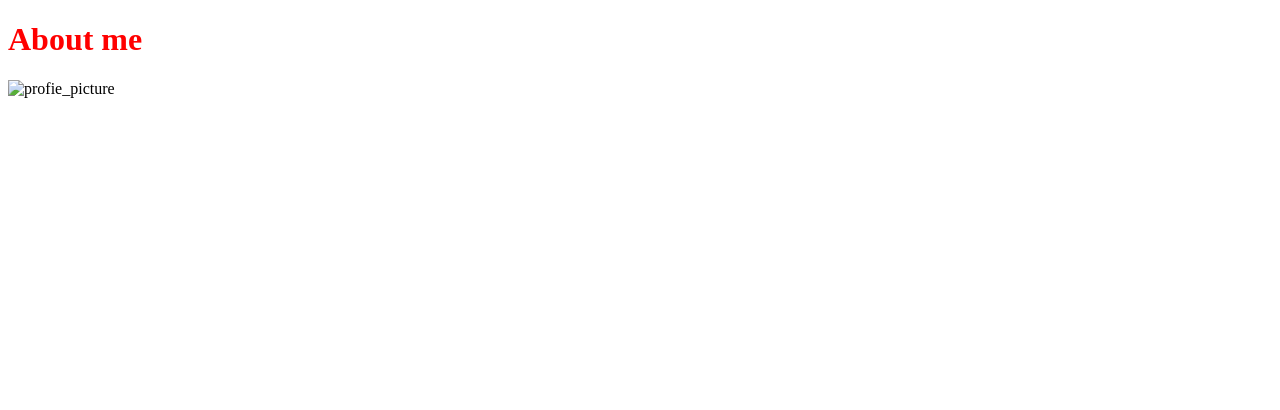
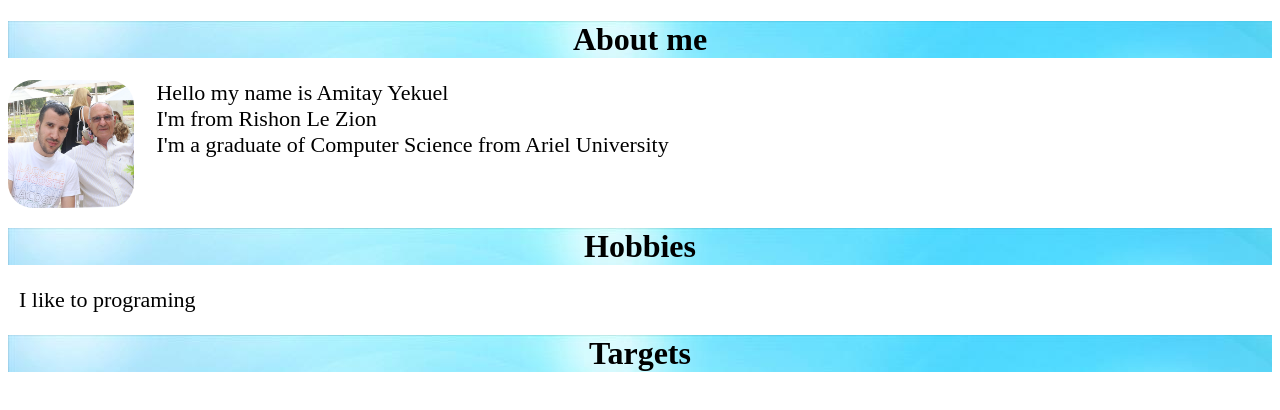
Before and after one commit to Amitay1987/portfolio, a plain HTML site: page index.html in a window 1280 px wide. Drawn offline with Linux system fonts and the light colour scheme.

Commit message:
add all files

```diff
--- a/index.html
+++ b/index.html
@@ -4,12 +4,18 @@
 	<meta charset="UTF-8">
     <meta name="viewport" content="width=device-width, initial-scale=1.0">
     <meta http-equiv="X-UA-Compatible" content="ie=edge">
-    <title>Amitay</title>
+    <title>About Me</title>
     <link rel="stylesheet" type="text/css" href="style.css">
 </head>
 <body>
 	<h1>About me</h1>
-	<img class="picture" src="profile" alt="profie_picture">
+	<p><img src="pic.jpeg" alt="profie_picture" style="50px">
+		&emsp;Hello my name is Amitay Yekuel<br> &emsp;I'm from Rishon Le Zion<br>&emsp;I'm a graduate of Computer Science from Ariel University</p>
+		<p><br></p>
+
+	<h1>Hobbies</h1>
+	<p>&ensp;I like to programing</p>
+	<h1>Targets</h1>
 
 </body>
 </html>
--- a/style.css
+++ b/style.css
@@ -1,3 +1,15 @@
 h1{
-	color: red;
+	background-image: url(background.jpg);
+	text-align: center;
 }
+
+img{
+	width:10%;
+	height:auto;
+	float: left;
+	border-radius: 25px;
+}
+p{
+
+	font-size: 22px;
+}
```
Also changed, not shown: about_me.html (added), background.jpg (added), pic.jpeg (added).
